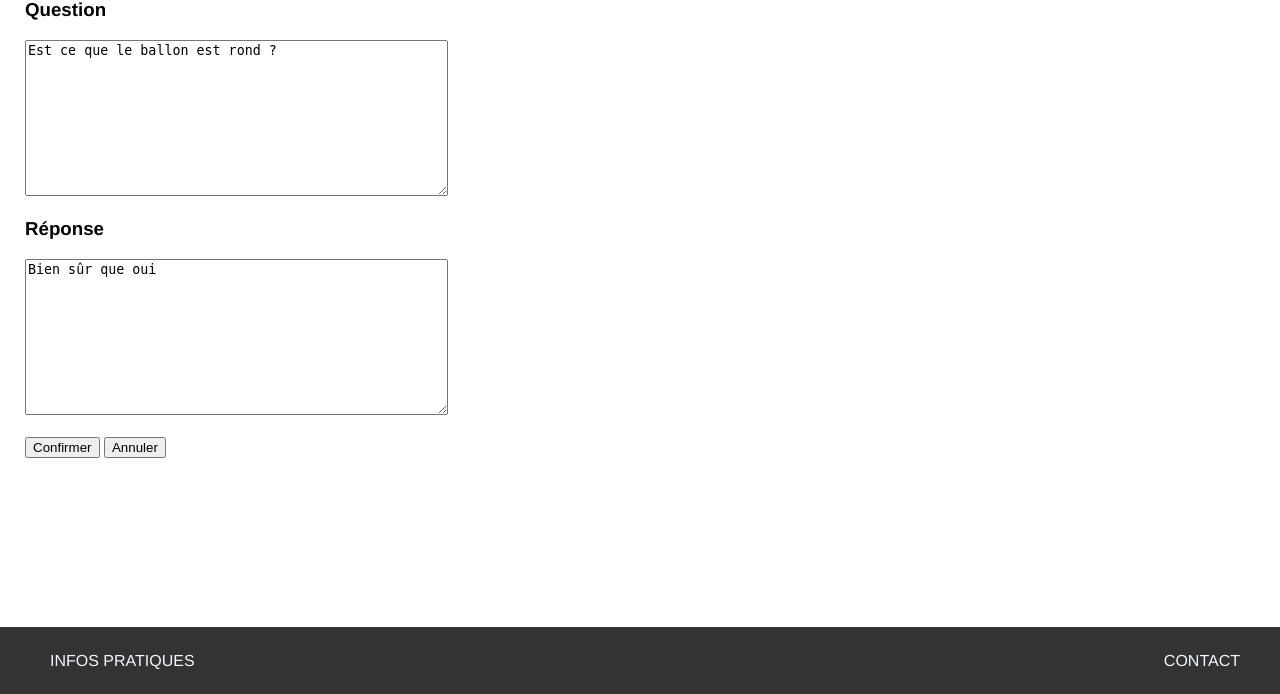
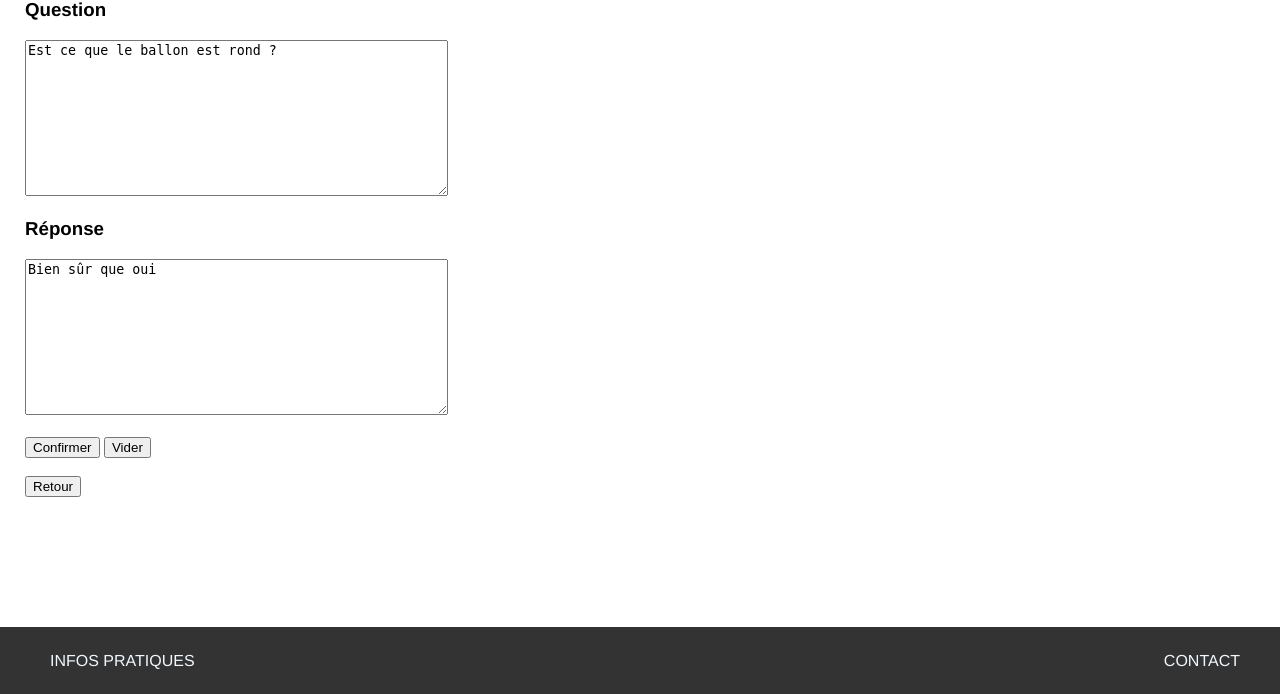
Before and after one commit to QuinteroAgustin/m2l, a PHP site: page /liste/editer.php in a window 1280 px wide. Shown: the part 106-800 px from the top of the page. Run offline with PHP 8.4, Linux system fonts and the light colour scheme.

Commit message:
refactor

```diff
--- a/liste/ajouter.php
+++ b/liste/ajouter.php
@@ -23,8 +23,10 @@
       <textarea name="question" id="question" rows="10" cols="50"></textarea></br>
       </br>
       <input type="submit" value="Soumettre"/>
-      <a href="ajouter.php"><input type="submit" value="Annuler"/></a>
+      <input type="reset" value="Vider" />
     </form>
+    <br>
+    <a href="ajouter.php"><input type="submit" value="Annuler"/></a>
   </div>
   <footer>
     <div class="footer">
--- a/liste/editer.php
+++ b/liste/editer.php
@@ -24,8 +24,10 @@
       <textarea name="reponse" id="reponse" rows="10" cols="50" >Bien sûr que oui</textarea>
       <br></br>
       <input type="submit" value="Confirmer"/>
-      <input type="reset" value="Annuler" />
+      <input type="reset" value="Vider" />
     </form>
+    <br>
+    <a href="liste.php"><input type="submit" value="Retour"></a>
   </div>
   <footer>
     <div class="footer">
```
